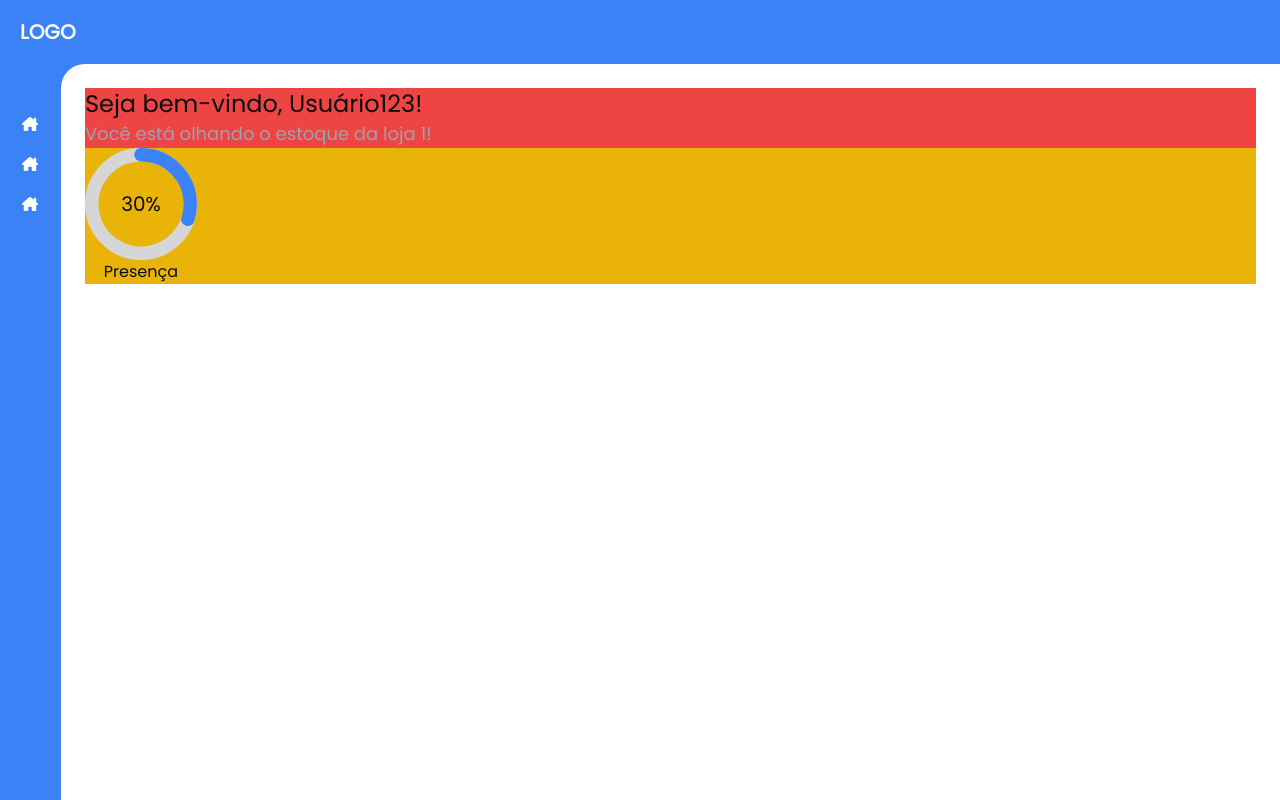
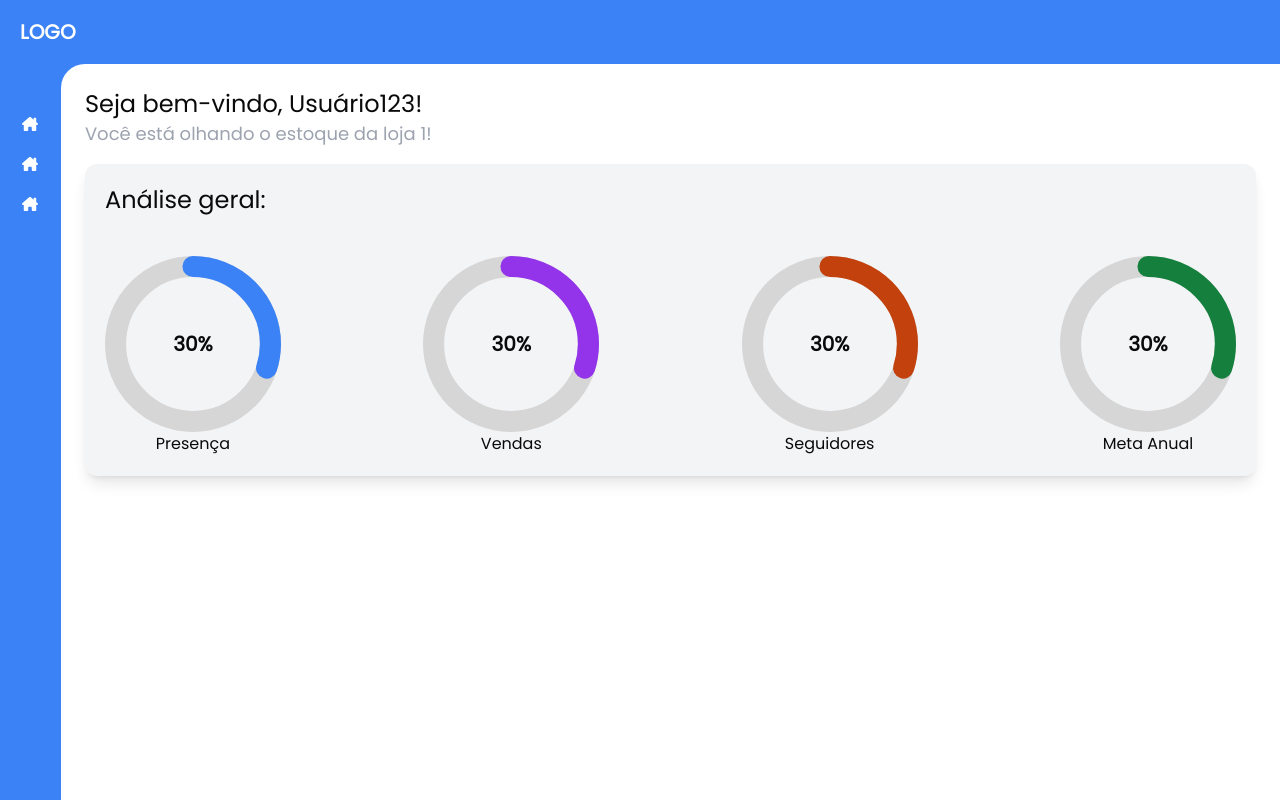
Before and after one commit to Campos1911/gestao-de-estoque, a Next.js app: page / in a window 1280 px wide. Built offline with nearby package versions, Linux system fonts and the light colour scheme.

Commit message:
feature: Circular Progress finalizado e interface inicial criada na tela de início

```diff
--- a/src/app/page.tsx
+++ b/src/app/page.tsx
@@ -1,24 +1,49 @@
 "use client";
 
 import CircularProgress from "@/components/CircularProgress/CircularProgress";
-import {
-  CircularProgressbarWithChildren,
-  buildStyles,
-} from "react-circular-progressbar";
 import "react-circular-progressbar/dist/styles.css";
 
 export default function Home() {
   return (
-    <div className="flex flex-col w-full bg-white h-full rounded-tl-3xl p-6">
-      <div className="w-full bg-red-500">
+    <div className="flex flex-col w-full bg-white h-full rounded-tl-3xl p-6 gap-4">
+      <div className="w-full">
         <p className="text-2xl">Seja bem-vindo, Usuário123!</p>
         <p className="text-lg text-gray-400">
           Você está olhando o estoque da loja 1!
         </p>
       </div>
-      <div></div>
-      <div className="w-full flex bg-yellow-500">
-        <CircularProgress corHex="#3b82f6" tema="Presença" porcentagem={30} />
+      <div className="w-full flex flex-col gap-10 p-5 rounded-xl bg-gray-100 shadow-lg">
+        <p className="text-2xl">Análise geral:</p>
+        <div className="flex justify-between w-full">
+          <CircularProgress
+            corHex="#3b82f6"
+            tema="Presença"
+            porcentagem={30}
+            width="w-44"
+            height="h-44"
+          />
+          <CircularProgress
+            corHex="#9333ea"
+            tema="Vendas"
+            porcentagem={30}
+            width="w-44"
+            height="h-44"
+          />
+          <CircularProgress
+            corHex="#c2410c"
+            tema="Seguidores"
+            porcentagem={30}
+            width="w-44"
+            height="h-44"
+          />
+          <CircularProgress
+            corHex="#15803d"
+            tema="Meta Anual"
+            porcentagem={30}
+            width="w-44"
+            height="h-44"
+          />
+        </div>
       </div>
     </div>
   );
--- a/src/components/CircularProgress/CircularProgress.tsx
+++ b/src/components/CircularProgress/CircularProgress.tsx
@@ -8,15 +8,19 @@ const CircularProgress = ({
   corHex,
   tema,
   porcentagem,
+  width,
+  height,
 }: {
   corHex: string;
   tema: string;
   porcentagem: number;
+  width: string;
+  height: string;
 }) => {
   return (
     <section className="flex flex-col items-center">
       <CircularProgressbarWithChildren
-        className="w-28 h-28"
+        className={`${width} ${height}`}
         value={porcentagem}
         strokeWidth={12}
         styles={buildStyles({
@@ -25,7 +29,7 @@ const CircularProgress = ({
           trailColor: "#d6d6d6",
         })}
       >
-        <p className={`text-xl text-[${corHex}]`}>{porcentagem}%</p>
+        <p className={`text-xl font-bold text-[${corHex}]`}>{porcentagem}%</p>
       </CircularProgressbarWithChildren>
       <p>{tema}</p>
     </section>
--- a/src/components/Layout/Layout.tsx
+++ b/src/components/Layout/Layout.tsx
@@ -8,9 +8,9 @@ const Layout = ({
   children: React.ReactNode;
 }>) => {
   return (
-    <div className="h-screen">
+    <div>
       <Header />
-      <div className="flex h-full pt-16 min-h-screen">
+      <div className="flex pt-16 min-h-screen">
         <Sidebar />
         {children}
       </div>
--- a/src/components/Layout/Sidebar.tsx
+++ b/src/components/Layout/Sidebar.tsx
@@ -9,7 +9,7 @@ const Sidebar = () => {
   const [width, setWidth] = useState<string>("w-16");
   return (
     <div
-      className={`bg-blue-500 sticky text-white ${width} duration-500 ease-out flex justify-end h-full pt-10`}
+      className={`bg-blue-500 sticky text-white ${width} duration-500 ease-out flex justify-end pt-10`}
       onMouseEnter={() => setWidth("w-60")}
       onMouseLeave={() => setWidth("w-16")}
     >
```
